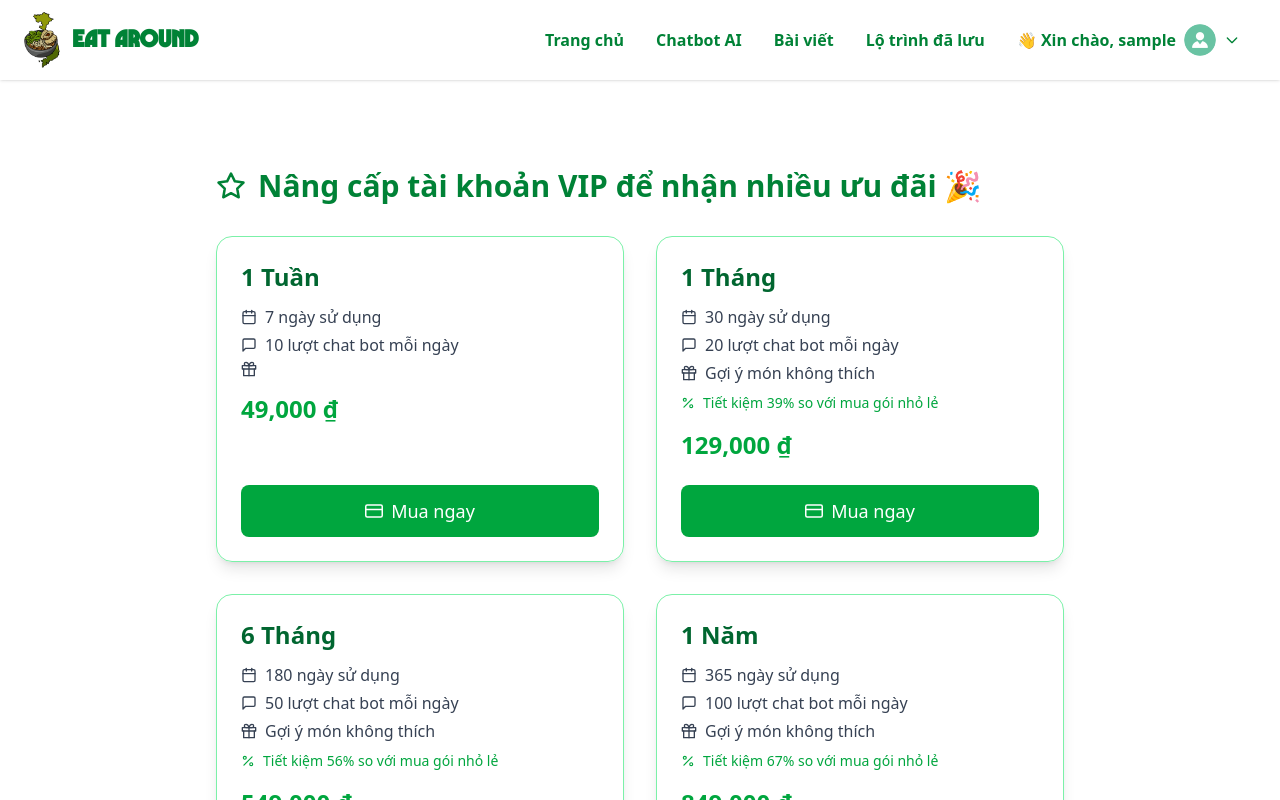
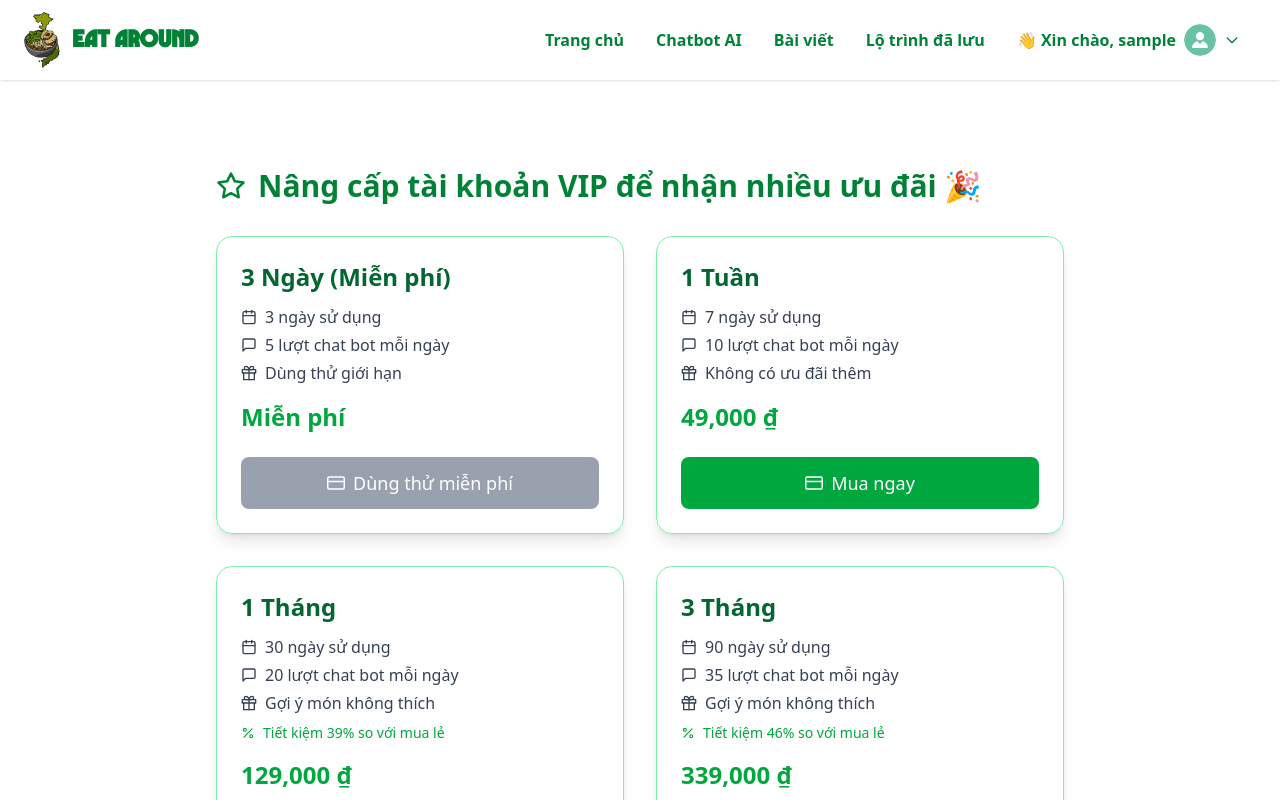
Before and after one commit to v1perii2572/foodtour-fe, a React (Vite) app: page /goi-dang-ky in a window 1280 px wide. Shown: the top 800 px of the page. Built offline with nearby package versions, Linux system fonts and the light colour scheme; sample sign-in values are in the browser's storage.

Commit message:
Update SubscriptionPage.jsx

```diff
--- a/src/pages/SubscriptionPage.jsx
+++ b/src/pages/SubscriptionPage.jsx
@@ -10,6 +10,14 @@ import {
 import config from "../config";
 
 const plans = [
+  {
+    name: "3 Ngày (Miễn phí)",
+    price: 0,
+    days: 3,
+    chats: 5,
+    benefit: "Dùng thử giới hạn",
+    savings: 0,
+  },
   {
     name: "1 Tuần",
     price: 49000,
@@ -27,27 +35,19 @@ const plans = [
     savings: 67000,
   },
   {
-    name: "6 Tháng",
-    price: 549000,
-    days: 180,
-    chats: 50,
+    name: "3 Tháng",
+    price: 339000, // giảm so với gói 6 tháng cũ
+    days: 90,
+    chats: 35,
     benefit: "Gợi ý món không thích",
-    savings: 345000,
-  },
-  {
-    name: "1 Năm",
-    price: 849000,
-    days: 365,
-    chats: 100,
-    benefit: "Gợi ý món không thích",
-    savings: 743000,
+    savings: 108000, // tùy chỉnh hợp lý
   },
 ];
 
 function calculateSavings(currentIndex) {
-  if (currentIndex === 0) return 0;
+  if (currentIndex <= 1) return 0;
   const currentPlan = plans[currentIndex];
-  const weeklyEquivalent = (currentPlan.days / 7) * plans[0].price;
+  const weeklyEquivalent = (currentPlan.days / 7) * plans[1].price; // so sánh với gói 1 tuần
   const savings = weeklyEquivalent - currentPlan.price;
   return Math.round((savings / weeklyEquivalent) * 100);
 }
@@ -57,6 +57,11 @@ export default function SubscriptionPage({ token }) {
 
   const handleSubscribe = async (amount, days) => {
     const userId = localStorage.getItem("userId");
+
+    if (amount === 0) {
+      alert("Gói miễn phí đã được kích hoạt!");
+      return;
+    }
 
     try {
       const res = await fetch(
@@ -102,23 +107,29 @@ export default function SubscriptionPage({ token }) {
                 <FiMessageSquare /> {plan.chats} lượt chat bot mỗi ngày
               </p>
               <p className="text-gray-700 flex items-center gap-2 mb-1">
-                <FiGift /> {plan.benefit}
+                <FiGift /> {plan.benefit || "Không có ưu đãi thêm"}
               </p>
-              {index > 0 && (
+              {index > 1 && (
                 <p className="text-sm text-green-600 flex items-center gap-2 mt-2">
                   <FiPercent /> Tiết kiệm {calculateSavings(index)}% so với mua
-                  gói nhỏ lẻ
+                  lẻ
                 </p>
               )}
               <p className="text-2xl font-bold text-green-600 mt-4">
-                {plan.price.toLocaleString()} ₫
+                {plan.price === 0
+                  ? "Miễn phí"
+                  : `${plan.price.toLocaleString()} ₫`}
               </p>
             </div>
             <button
               onClick={() => handleSubscribe(plan.price, plan.days)}
-              className="mt-6 bg-green-600 hover:bg-green-700 text-white px-6 py-3 rounded-lg flex items-center gap-2 justify-center text-lg"
+              className={`mt-6 ${
+                plan.price === 0
+                  ? "bg-gray-400 hover:bg-gray-500"
+                  : "bg-green-600 hover:bg-green-700"
+              } text-white px-6 py-3 rounded-lg flex items-center gap-2 justify-center text-lg`}
             >
-              <FiCreditCard /> Mua ngay
+              <FiCreditCard /> {plan.price === 0 ? "Dùng thử miễn phí" : "Mua ngay"}
             </button>
           </div>
         ))}
```
